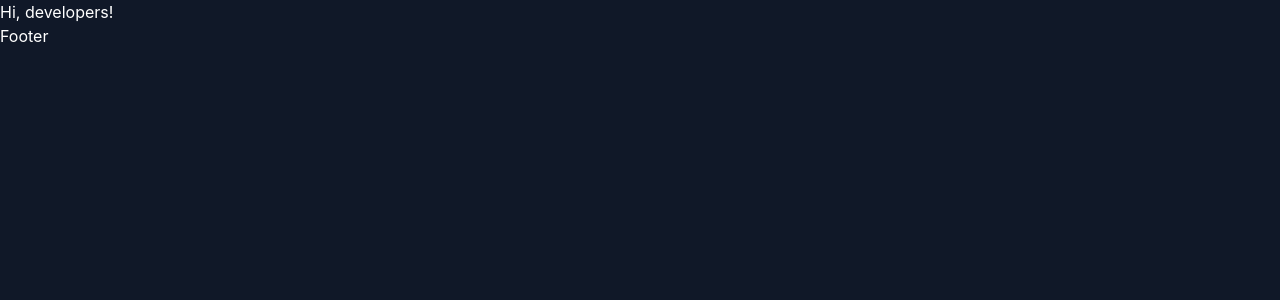
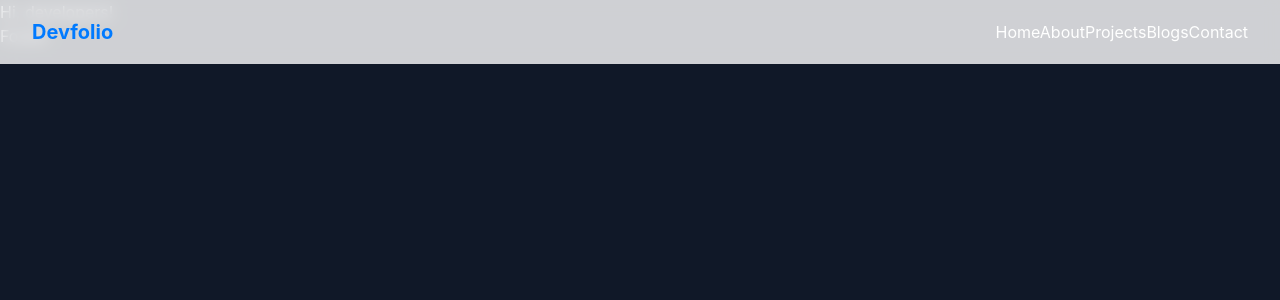
Before and after one commit to Mdnajimuddinhelal70/najim-portfolio, a Next.js app: page / in a window 1280 px wide. Shown: the top 300 px of the page. Built offline with nearby package versions, Linux system fonts and the light colour scheme.

Commit message:
added basic navbar structure with name and menu

```diff
--- a/src/app/components/Navbar.tsx
+++ b/src/app/components/Navbar.tsx
@@ -1,4 +1,5 @@
 "use client";
+import Link from "next/link";
 import { useState } from "react";
 
 const Navbar = () => {
@@ -17,7 +18,21 @@ const Navbar = () => {
 
   return (
     <nav className="fixed w-full bg-white/80 dark:bg-dark/80 backdrop-blur-sm z-50">
-      <div></div>
+      <div className="container max-w-7xl">
+        {/* Desktop menu */}
+        <div className="flex items-center justify-between h-16">
+          <Link href="/" className="text-xl font-bold text-primary">
+            Devfolio
+          </Link>
+          <div>
+            {menuItems.map((item) => (
+              <Link key={item.href} href={item.href}>
+                {item.label}
+              </Link>
+            ))}
+          </div>
+        </div>
+      </div>
     </nav>
   );
 };
```
